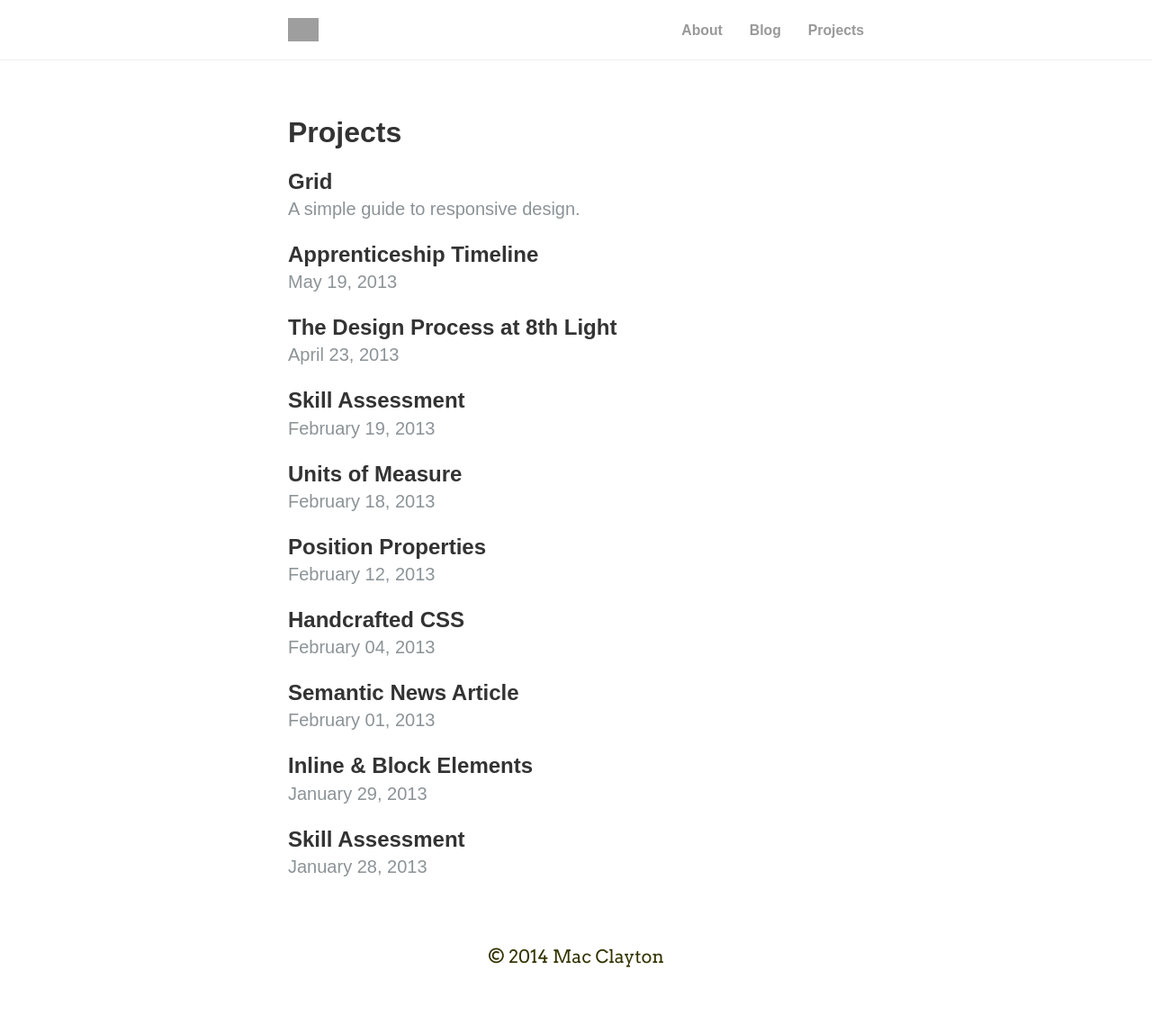
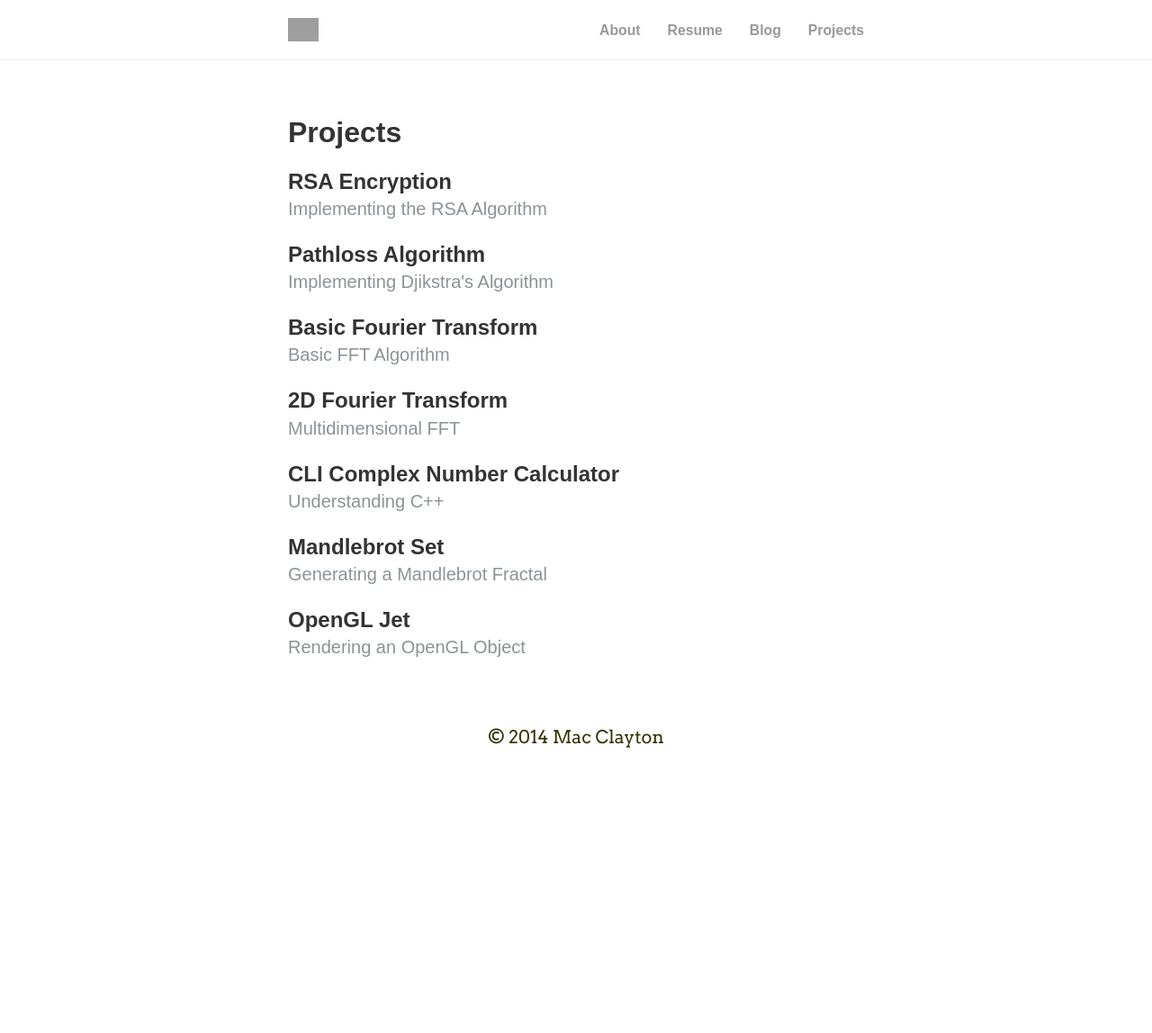
Before and after one commit to mclayton7/mclayton7.github.io, a Jekyll site: the page built from projects/index.html, in a window 1280 px wide. Shown: the whole page at 90% size. Built offline with Jekyll 4.4.1, drawn with Linux system fonts in a browser that asks for light colours; nearby versions of some CDN libraries; Markdown is read by kramdown in place of the engine named in the settings; after the commit the page ends 904 px from its top, so only the background shows below that; grey boxes are pictures that could not be loaded.

```diff
--- a/_includes/navigation.html
+++ b/_includes/navigation.html
@@ -5,6 +5,7 @@
 <nav>
 	<ul>
 		<li><a href="/about">About</a></li>
+		<li><a href="/resume">Resume</a></li>
 		<li><a href="/blog">Blog</a></li>
 		<li><a href="/projects">Projects</a></li>
 	</ul>
--- a/projects/index.html
+++ b/projects/index.html
@@ -5,52 +5,30 @@ title: Projects
 <h3 class="section-header">Projects</h3>
 <ul class="clean">
 <li>
-  <h4><a href="/grid">Grid</a></h4>
-  <span class="date">A simple guide to responsive design.</span>
+  <h4><a href="rsa-encryption.html">RSA Encryption</a></h4>
+  <span class="date">Implementing the RSA Algorithm</span>
 </li>
-
 <li>
-  <h4><a href="timeline.html">Apprenticeship Timeline</a></h4>
-  <span class="date">May 19, 2013</span>
+  <h4><a href="pathloss-opengl.html">Pathloss Algorithm</a></h4>
+  <span class="date">Implementing Djikstra's Algorithm</span>
+</li><li>
+  <h4><a href="fourier-transform.html">Basic Fourier Transform</a></h4>
+  <span class="date">Basic FFT Algorithm</span>
 </li>
-
 <li>
-  <h4><a href="the-design-process.html">The Design Process at 8th Light</a></h4>
-  <span class="date">April 23, 2013</span>
+  <h4><a href="2dfourier-transform.html">2D Fourier Transform</a></h4>
+  <span class="date">Multidimensional FFT</span>
 </li>
-
 <li>
-  <h4><a href="skill-assessment-2.html">Skill Assessment</a></h4>
-  <span class="date">February 19, 2013</span>
+  <h4><a href="complex-calculator.html">CLI Complex Number Calculator</a></h4>
+  <span class="date">Understanding C++</span>
 </li>
-
 <li>
-  <h4><a href="units-of-measure.html">Units of Measure</a></h4>
-  <span class="date">February 18, 2013</span>
+  <h4><a href="MBSet.html">Mandlebrot Set</a></h4>
+  <span class="date">Generating a Mandlebrot Fractal</span>
 </li>
-
 <li>
-  <h4><a href="position-properties.html">Position Properties</a></h4>
-  <span class="date">February 12, 2013</span>
-</li>
-
-<li>
-  <h4><a href="handcrafted-css.html">Handcrafted CSS</a></h4>
-  <span class="date">February 04, 2013</span>
-</li>
-
-<li>
-<h4><a href="semantic-news-article.html">Semantic News Article</a></h4>
-  <span class="date">February 01, 2013</span>
-</li>
-
-<li>
-  <h4><a href="inline-and-block-elements.html">Inline &amp; Block Elements</a></h4>
-  <span class="date">January 29, 2013</span>
-</li>
-
-<li>
-  <h4><a href="skill-assessment.html">Skill Assessment</a></h4>
-  <span class="date">January 28, 2013</span>
+  <h4><a href="opengl-jet.html">OpenGL Jet</a></h4>
+  <span class="date">Rendering an OpenGL Object</span>
 </li>
 </ul>
--- /dev/null
+++ b/projects/pathloss-opengl.html
@@ -0,0 +1 @@
+path
--- /dev/null
+++ b/projects/rsa-encryption.html
@@ -0,0 +1,4 @@
+---
+layout: default
+title: Implementing the RSA Encryption Algorithm
+---
```
Also changed, not shown: about/index.html (+4 -7 lines), index.html (+3 -6 lines), resume/index.html (added, +41 -0 lines), projects/2dfourier-transform.html (added), projects/MBSet.html (added), projects/complex-calculator.html (added), projects/fourier-transform.html (added), projects/opengl-jet.html (added).
